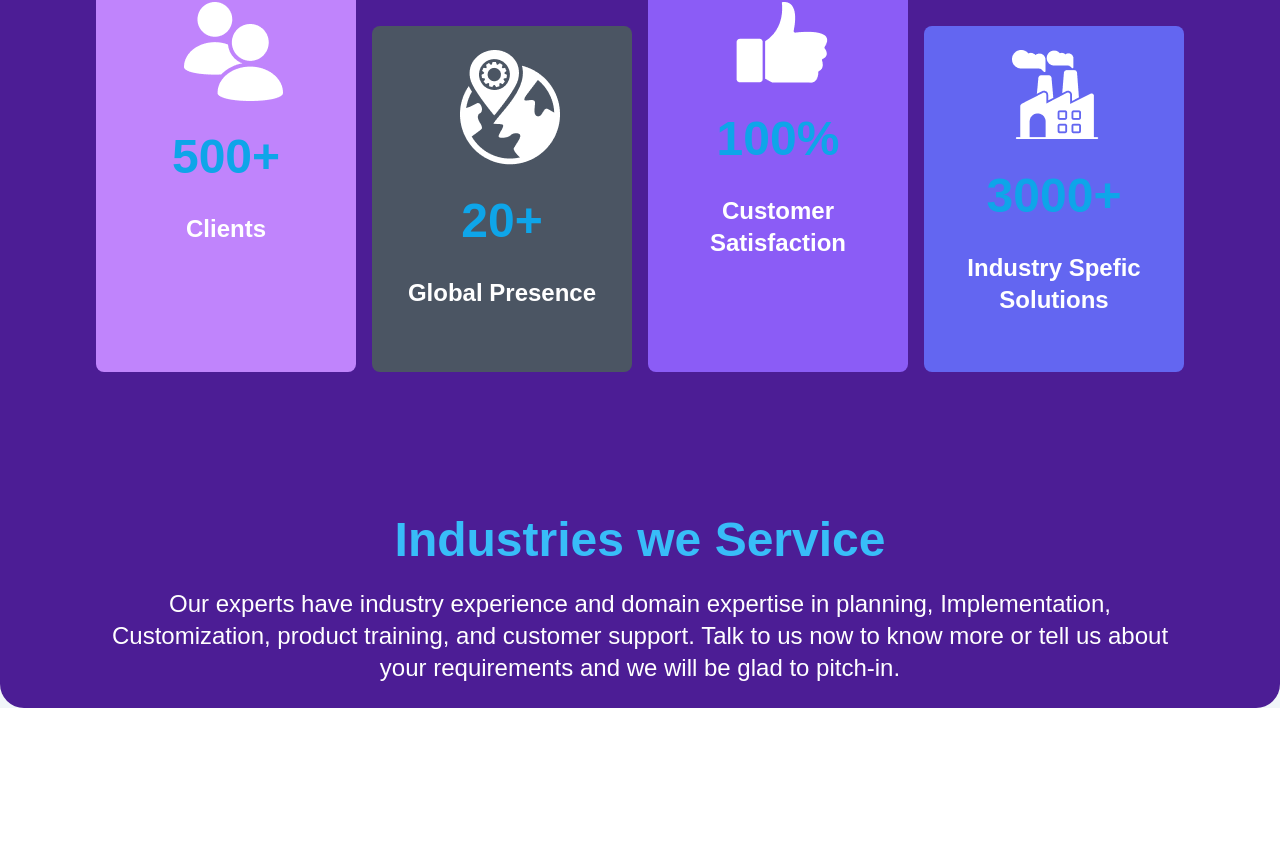
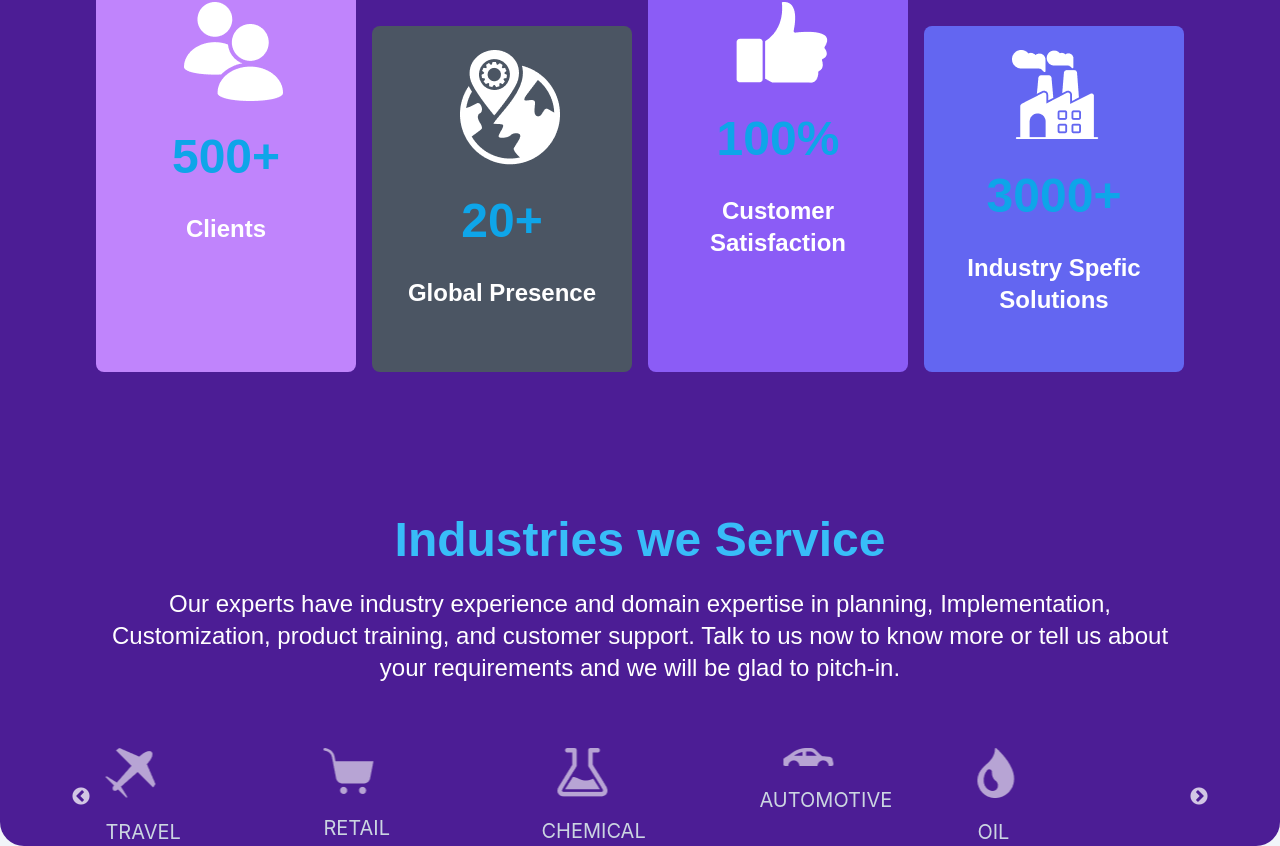
Before and after one commit to ali-mandela/techno, a React (Create React App) app: page /home in a window 1280 px wide. Shown: the part 2130-2976 px from the top of the page. Before the commit the page ends 2878 px from the top, so only its background shows below. Built offline with nearby package versions, Linux system fonts and the light colour scheme.

Commit message:
compleate area slide

```diff
--- a/package.json
+++ b/package.json
@@ -11,6 +11,8 @@
     "react-dom": "^18.2.0",
     "react-router-dom": "^6.3.0",
     "react-scripts": "5.0.1",
+    "react-slick": "^0.29.0",
+    "slick-carousel": "^1.8.1",
     "web-vitals": "^2.1.4"
   },
   "scripts": {
--- a/src/components/Area.js
+++ b/src/components/Area.js
@@ -1,11 +1,31 @@
 import React from 'react';
+import "slick-carousel/slick/slick.css";
+import "slick-carousel/slick/slick-theme.css";
 import homeBanner from '../assets/Hom-banner-Image-01-min-scaled.jpg'
 import user from '../assets/clients.png'
 import globe from '../assets/globe.png'
 import like from '../assets/like.png'
 import ind from '../assets/industry.png'
+import drop from '../assets/drop.png'
+import pharma from '../assets/pharma.png'
+import travel from '../assets/travel.png'
+import auto from '../assets/automotive.png'
+import retail from '../assets/cart.png'
+import chem from '../assets/chemical.png'
+
+import Slider from 'react-slick';
 
 const Area = () => {
+    const settings = {
+        // dots: true,
+        infinite: true,
+        slidesToShow: 5,
+        slidesToScroll: 1,
+        autoplay: true,
+        speed: 2000,
+        autoplaySpeed: 2000,
+        cssEase: "linear"
+    };
     return (
         <div className=' bg-cover rounded-bl-3xl rounded-br-3xl bg-violet-900' >
             <div className=''>
@@ -18,10 +38,10 @@ const Area = () => {
                     <h1 className='text-sky-500 font-Poppins font-bold text-center text-5xl my-8'>500+</h1>
                     <h1 className='font-Poppins font-semibold text-white text-center text-2xl mb-8'>Clients</h1>
                 </div>
-                <div className='bg-gray-600 rounded-lg p-6 mt-12'>
+                <div className='bg-gray-600 rounded-lg p-6 mt-12 '>
                     <img className='ml-16' src={globe} alt="" />
                     <h1 className='text-sky-500 font-Poppins font-bold text-center text-5xl my-8'>20+</h1>
-                    <h1 className='font-Poppins font-semibold text-white text-center text-2xl mb-8'>Global Presence</h1>
+                    <h1 className='font-Poppins font-semibold text-white text-center text-2xl mb-8 '>Global Presence</h1>
                 </div>
                 <div className='bg-violet-500 rounded-lg p-6'>
                     <img className='ml-16' src={like} alt="" />
@@ -38,6 +58,37 @@ const Area = () => {
                 <h1 className='text-center font-Poppins font-semibold text-5xl text-sky-400 pt-36'>Industries we Service</h1>
                 <h1 className='text-white font-Poppins text-2xl text-center px-24 py-6 mb-10'>Our experts have industry experience and domain expertise in planning, Implementation, Customization, product training, and customer support. Talk to us now to know more or tell us about your requirements and we will be glad to pitch-in.</h1>
             </div>
+            <div className='px-24'>
+                <Slider {...settings}>
+                    <div>
+                        <img src={drop} alt="" />
+                        <h2 className=' pt-5 text-slate-300 uppercase text-xl'>oil</h2>
+                    </div>
+                    <div>
+                        <img src={pharma} alt="" />
+                        <h2 className=' pt-5 text-slate-300 uppercase text-xl'>pharma</h2>
+                    </div>
+                    <div>
+                        <img src={travel} alt="" />
+                        <h2 className=' pt-5 text-slate-300 uppercase text-xl'>travel</h2>
+
+                    </div>
+                    <div>
+                        <img src={retail} alt="" />
+                        <h2 className=' pt-5 text-slate-300 uppercase text-xl'>retail</h2>
+                    </div>
+                    <div>
+                        <img className='ml-4' src={chem} alt="" />
+                        <h2 className=' pt-5 text-slate-300 uppercase text-xl'>chemical</h2>
+                    </div>
+                    <div>
+
+                        <img className='ml-6' src={auto} alt="" />
+                        <h2 className=' pt-5 text-slate-300 uppercase text-xl'>AUTOMOTIVE</h2>
+
+                    </div>
+                </Slider>
+            </div>
         </div>
     );
 };
```
Also changed, not shown: 1 other file (tests, documents, lock files or other folders).
